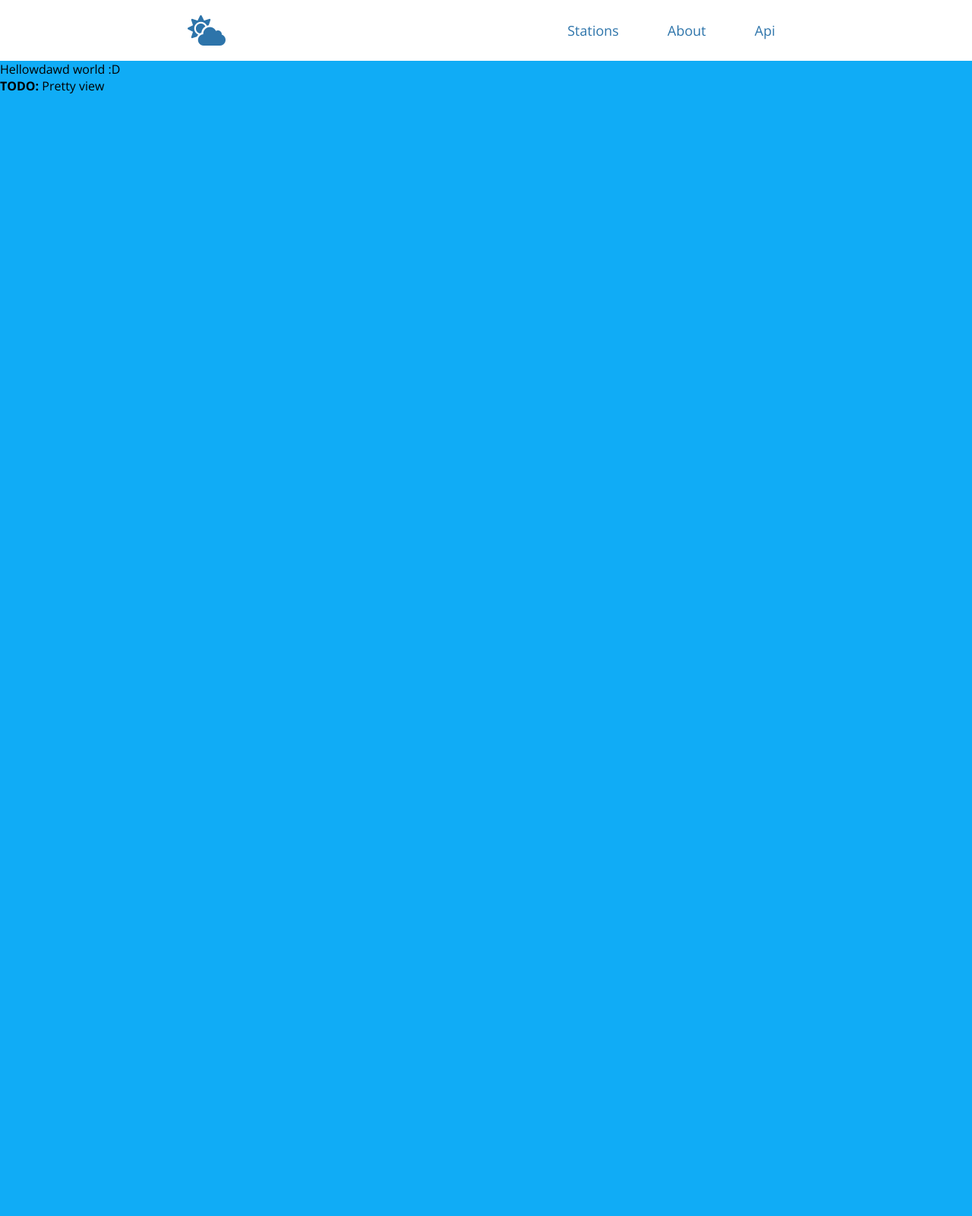
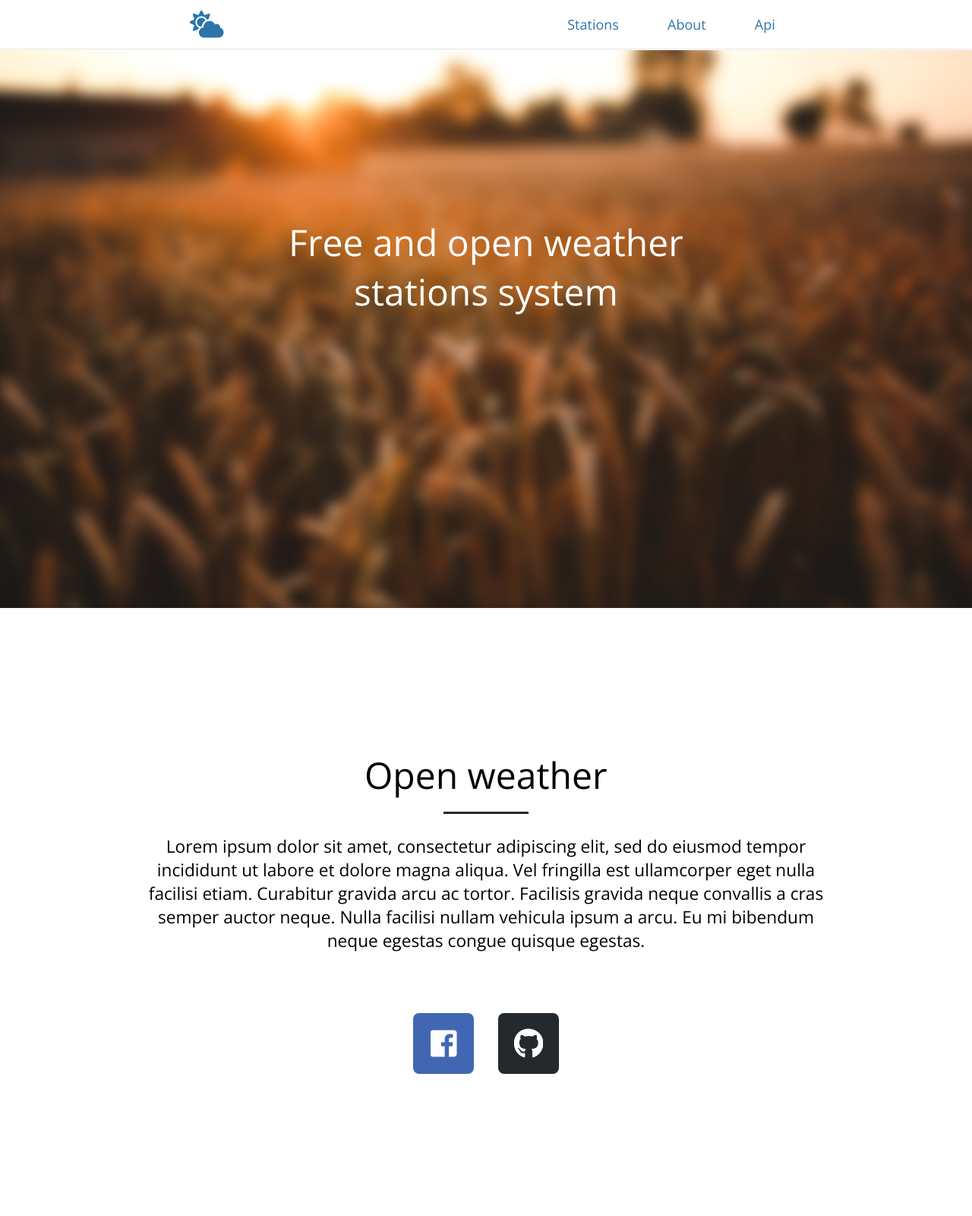
Before and after one commit to marosiak/open_weather, a Django app: page / in a window 1280 px wide. Shown: the whole page at 76% size. Before the commit the page ends 123 px from the top, so only its background shows below. Run offline with Django 3.2, Linux system fonts and the light colour scheme; some libraries are stand-ins or nearby versions.

Commit message:
[Added] Dashboard view

```diff
--- a/static/css/components/_Dashboard.scss
+++ b/static/css/components/_Dashboard.scss
@@ -1,6 +1,75 @@
+@import "SocialIcon";
+
 .dashboard {
-  .home-section {
-    height: calc(100vh - 5rem);
-    background-color: #10ACF6;
+  .section--home {
+    height: calc(100vh - 4rem - 2px);
+    width: 100vw;
+    overflow: hidden;
+    position: relative;
+
+    .background__img {
+      height: auto;
+      max-height: 100%;
+      width: 100%;
+      filter: blur(.5rem);
+      transform: scale(1.09);
+      min-height: 100%;
+      object-fit: cover;
+    }
+
+    .dashboard__short {
+      position: absolute;
+      top: 30%;
+      color: white;
+      width: 36rem;
+      font-size: 3rem;
+      text-align: center;
+      left: calc(50% - 18rem);
+      right: calc(50% - 18rem);
+      font-weight: 300;
+
+      b {
+        font-weight: 400;
+      }
+    }
+  }
+
+
+  .section--about {
+    height: 100vh;
+    width: 100vw;
+    display: flex;
+    flex-direction: column;
+    justify-content: center;
+
+    .column {
+      align-items: center;
+
+      h1 {
+        font-size: 36pt;
+        font-weight: 300;
+      }
+
+      .spacer {
+        width: 7rem;
+        height: .15rem;
+        background-color: #292929;
+        margin-top: 1rem;
+        margin-bottom: 1.7rem;
+      }
+
+      p {
+        width: 70vw;
+        text-align: center;
+        font-size: 17pt;
+      }
+
+      .social__row {
+        margin-top: 5rem;
+        display: flex;
+        justify-content: space-between;
+        width: 12rem;
+      }
+    }
   }
 }
--- a/static/css/components/_Navigation.scss
+++ b/static/css/components/_Navigation.scss
@@ -1,6 +1,6 @@
 .navigation {
   width: 100%;
-  height: 5rem;
+  height: 4rem;
   background-color: #10ACF6;
   color: white;
   display: flex;
@@ -8,6 +8,8 @@
   justify-content: space-between;
   overflow: hidden;
   padding: 0 15rem;
+  margin-bottom: 2px;
+  box-shadow: 0px 0px 2px 0px rgba(0, 0, 0, 0.3);
 
   a {
     color: white;
@@ -29,12 +31,12 @@
     display: flex;
     align-items: center;
     justify-content: center;
-    transition: all 150ms;
+    transition: all 80ms;
     i {
-      font-size: 30pt;
+      font-size: 27pt;
     }
     &:hover {
-      transform: scale(1.1);
+      opacity: 0.5;
     }
   }
 
@@ -58,12 +60,12 @@
         text-align: center;
         font-size: large;
         text-decoration: none;
-        transition: all 150ms;
+        transition: all 80ms;
         display: flex; align-items: center;
         height: 100%;
 
         &:hover {
-          transform: scale(1.25);
+          opacity: 0.5;
         }
       }
     }
--- /dev/null
+++ b/static/css/components/_SocialIcon.scss
@@ -0,0 +1,28 @@
+.social {
+  width: 5rem;
+  height: 5rem;
+  background-color: red;
+  border-radius: .5rem;
+  cursor: pointer;
+  color: white;
+  transition: all 100ms;
+  display: flex;
+  justify-content: center;
+  align-items: center;
+  i {
+    font-size: 250%;
+  }
+}
+
+.social--facebook {
+  background-color: #4267B2;
+  &:hover {
+    background-color: darken(#4267B2, 9%);
+  }
+}
+.social--github {
+  background-color: #24292E;
+  &:hover {
+    background-color: darken(#24292E, 9%);
+  }
+}
--- a/static/css/main.css
+++ b/static/css/main.css
@@ -12,9 +12,14 @@ html {
   font-family: "Open Sans", sans-serif;
 }
 
+.column {
+  display: flex;
+  flex-direction: column;
+}
+
 .navigation {
   width: 100%;
-  height: 5rem;
+  height: 4rem;
   background-color: #10ACF6;
   color: white;
   display: flex;
@@ -22,6 +27,8 @@ html {
   justify-content: space-between;
   overflow: hidden;
   padding: 0 15rem;
+  margin-bottom: 2px;
+  box-shadow: 0px 0px 2px 0px rgba(0, 0, 0, 0.3);
 }
 .navigation a {
   color: white;
@@ -40,13 +47,13 @@ html {
   display: flex;
   align-items: center;
   justify-content: center;
-  transition: all 150ms;
+  transition: all 80ms;
 }
 .navigation .nav__logo i {
-  font-size: 30pt;
+  font-size: 27pt;
 }
 .navigation .nav__logo:hover {
-  transform: scale(1.1);
+  opacity: 0.5;
 }
 .navigation .nav__list {
   display: flex;
@@ -68,18 +75,105 @@ html {
   text-align: center;
   font-size: large;
   text-decoration: none;
-  transition: all 150ms;
+  transition: all 80ms;
   display: flex;
   align-items: center;
   height: 100%;
 }
 .navigation .nav__list li a:hover {
-  transform: scale(1.25);
+  opacity: 0.5;
 }
 
-.dashboard .home-section {
-  height: calc(100vh - 5rem);
-  background-color: #10ACF6;
+.social {
+  width: 5rem;
+  height: 5rem;
+  background-color: red;
+  border-radius: 0.5rem;
+  cursor: pointer;
+  color: white;
+  transition: all 100ms;
+  display: flex;
+  justify-content: center;
+  align-items: center;
+}
+.social i {
+  font-size: 250%;
+}
+
+.social--facebook {
+  background-color: #4267B2;
+}
+.social--facebook:hover {
+  background-color: #365491;
+}
+
+.social--github {
+  background-color: #24292E;
+}
+.social--github:hover {
+  background-color: #101214;
+}
+
+.dashboard .section--home {
+  height: calc(100vh - 4rem - 2px);
+  width: 100vw;
+  overflow: hidden;
+  position: relative;
+}
+.dashboard .section--home .background__img {
+  height: auto;
+  max-height: 100%;
+  width: 100%;
+  filter: blur(0.5rem);
+  transform: scale(1.09);
+  min-height: 100%;
+  object-fit: cover;
+}
+.dashboard .section--home .dashboard__short {
+  position: absolute;
+  top: 30%;
+  color: white;
+  width: 36rem;
+  font-size: 3rem;
+  text-align: center;
+  left: calc(50% - 18rem);
+  right: calc(50% - 18rem);
+  font-weight: 300;
+}
+.dashboard .section--home .dashboard__short b {
+  font-weight: 400;
+}
+.dashboard .section--about {
+  height: 100vh;
+  width: 100vw;
+  display: flex;
+  flex-direction: column;
+  justify-content: center;
+}
+.dashboard .section--about .column {
+  align-items: center;
+}
+.dashboard .section--about .column h1 {
+  font-size: 36pt;
+  font-weight: 300;
+}
+.dashboard .section--about .column .spacer {
+  width: 7rem;
+  height: 0.15rem;
+  background-color: #292929;
+  margin-top: 1rem;
+  margin-bottom: 1.7rem;
+}
+.dashboard .section--about .column p {
+  width: 70vw;
+  text-align: center;
+  font-size: 17pt;
+}
+.dashboard .section--about .column .social__row {
+  margin-top: 5rem;
+  display: flex;
+  justify-content: space-between;
+  width: 12rem;
 }
 
 /*# sourceMappingURL=main.css.map */
--- a/static/css/main.scss
+++ b/static/css/main.scss
@@ -12,5 +12,10 @@ html {
   font-family: 'Open Sans', sans-serif;
 }
 
+.column {
+  display: flex;
+  flex-direction: column;
+}
+
 @import "components/Navigation";
 @import "components/Dashboard";
--- a/templates/base.html
+++ b/templates/base.html
@@ -5,11 +5,13 @@
     <meta charset="UTF-8">
     <meta name="viewport" content="width=device-width, initial-scale=1.0">
     <meta http-equiv="X-UA-Compatible" content="ie=edge">
+    <link rel="stylesheet" href="https://cdnjs.cloudflare.com/ajax/libs/animate.css/3.7.2/animate.min.css">
     <link rel="stylesheet" href="https://use.fontawesome.com/releases/v5.6.3/css/all.css"
           integrity="sha384-UHRtZLI+pbxtHCWp1t77Bi1L4ZtiqrqD80Kn4Z8NTSRyMA2Fd33n5dQ8lWUE00s/" crossorigin="anonymous">
     <link href="https://fonts.googleapis.com/css?family=Open+Sans:300,400,700&display=swap" rel="stylesheet">
+    <script src="https://cdnjs.cloudflare.com/ajax/libs/wow/1.1.2/wow.min.js"></script>
+    <script> new WOW().init(); </script>
     <link rel="stylesheet" type="text/css" href="{% static 'css/main.css'%}">
-
     <title>Document</title>
     <nav class="navigation {% if is_dashboard %} is-dashboard {% endif %}">
         <a href="/" class="nav__logo"><i class="fas fa-cloud-sun"></i></a>
--- a/templates/dashboard.html
+++ b/templates/dashboard.html
@@ -1,9 +1,26 @@
 {% extends 'base.html' %}
+{% load static %}
 {% block content %}
 <div class="dashboard">
-    <div class="home-section">
-        Hellowdawd world :D <br>
-        <b>TODO:</b> Pretty view
+
+    <div class="section--home">
+        <img class="background__img" src="{% static 'img/field.jpg' %}">
+        <p class="dashboard__short animated zoomIn">Free and <b>open weather</b> stations system</p>
+    </div>
+
+    <div class="section--about">
+        <div class="column">
+            <h1 class="wow animated zoomIn">Open weather</h1>
+            <span class="spacer"></span>
+            <p class="wow animated flipInX">Lorem ipsum dolor sit amet, consectetur adipiscing elit, sed do eiusmod tempor incididunt ut labore et
+                dolore magna aliqua. Vel fringilla est ullamcorper eget nulla facilisi etiam. Curabitur gravida arcu ac
+                tortor. Facilisis gravida neque convallis a cras semper auctor neque. Nulla facilisi nullam vehicula
+                ipsum a arcu. Eu mi bibendum neque egestas congue quisque egestas.</p>
+            <div class="social__row">
+                <div class="social social--facebook wow animated zoomIn"><i class="fab fa-facebook-square"></i></div>
+                <div class="social social--github wow animated zoomIn"><i class="fab fa-github"></i></div>
+            </div>
+        </div>
     </div>
 </div>
 {% endblock %}
```
Also changed, not shown: static/img/city.jpg (added), static/img/field.jpg (added), 1 other file.
